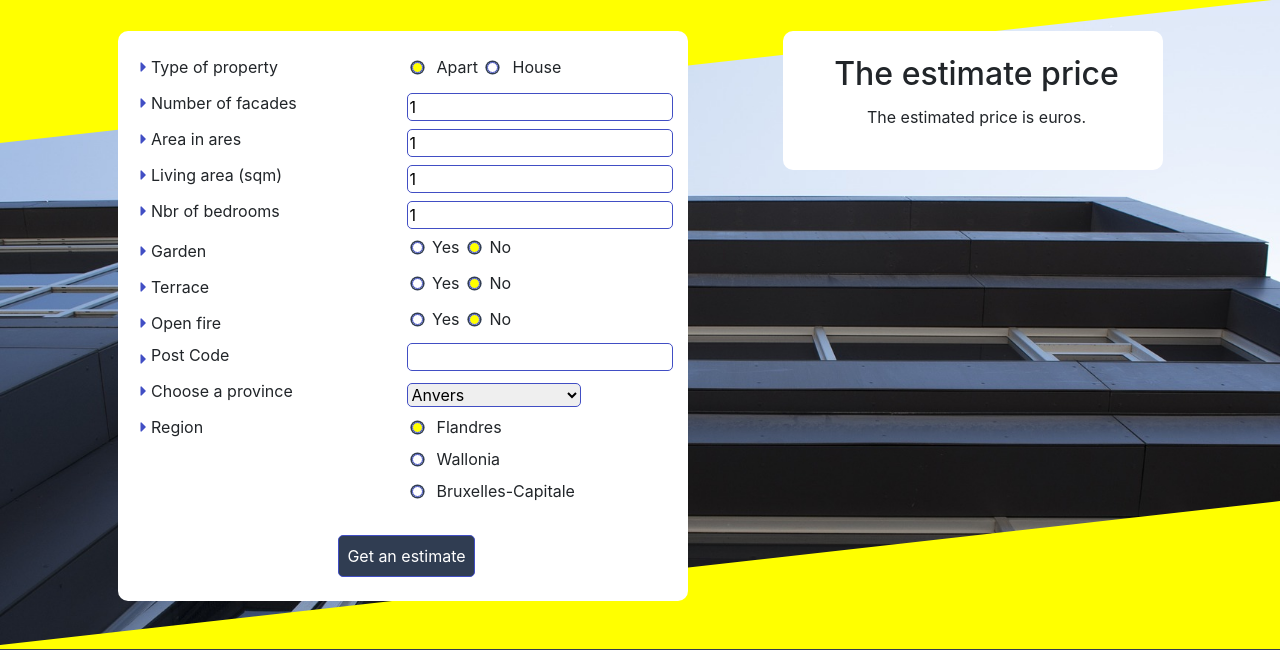
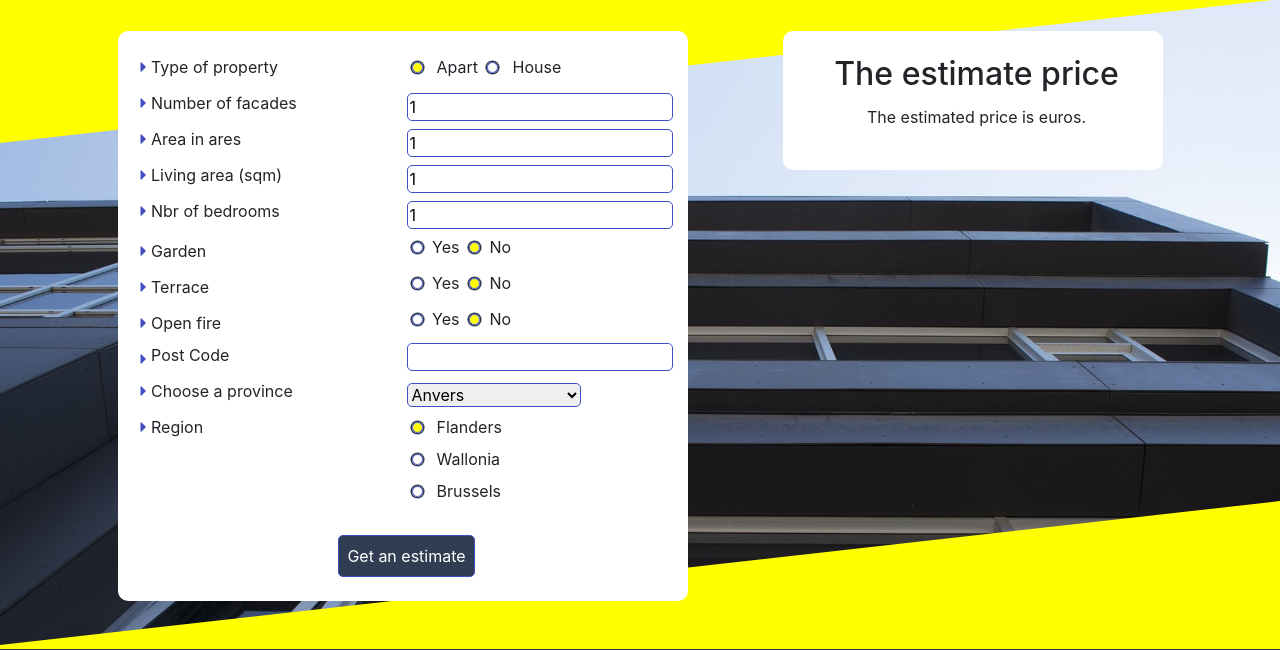
Before and after one commit to leroyphilippe2604/ImmoEliza, a PHP site: page / in a window 1280 px wide. Shown: the part 107-757 px from the top of the page. Run offline with PHP 8.4, Linux system fonts and the light colour scheme; some libraries are stand-ins or nearby versions.

Commit message:
finished

```diff
--- a/index.php
+++ b/index.php
@@ -180,7 +180,7 @@
                         <div class="col-12 col-sm-6 p-0">
                             <div>
                                 <input type="radio" name="region" value="flandre" checked>
-                                <label for="type">&nbsp;Flandres</label>
+                                <label for="type">&nbsp;Flanders</label>
                             </div>
                             <div>
                                 <input type="radio" name="region" value="wallonie">
@@ -188,7 +188,7 @@
                             </div>
                             <div>
                                 <input type="radio" name="region" value="bruxelles-capitale">
-                                <label for="type">&nbsp;Bruxelles-Capitale</label>
+                                <label for="type">&nbsp;Brussels</label>
                             </div>
                         </div>
                     </div>
```
